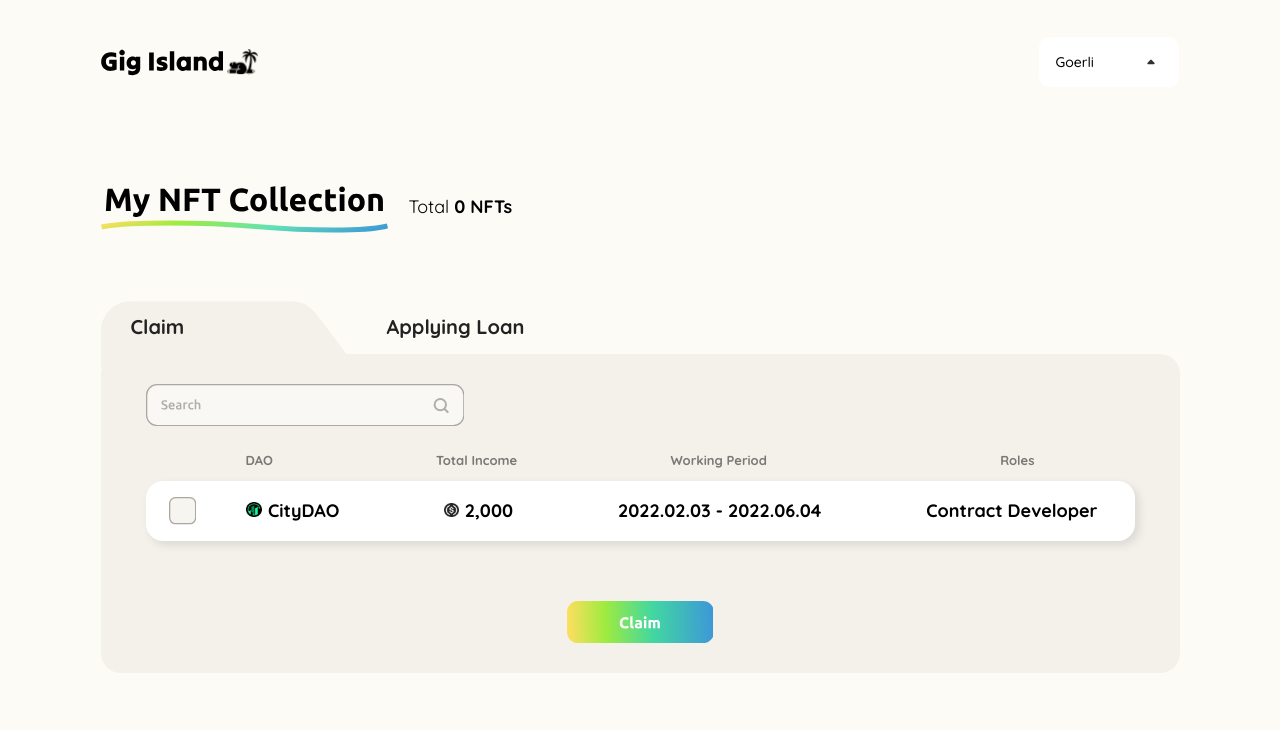
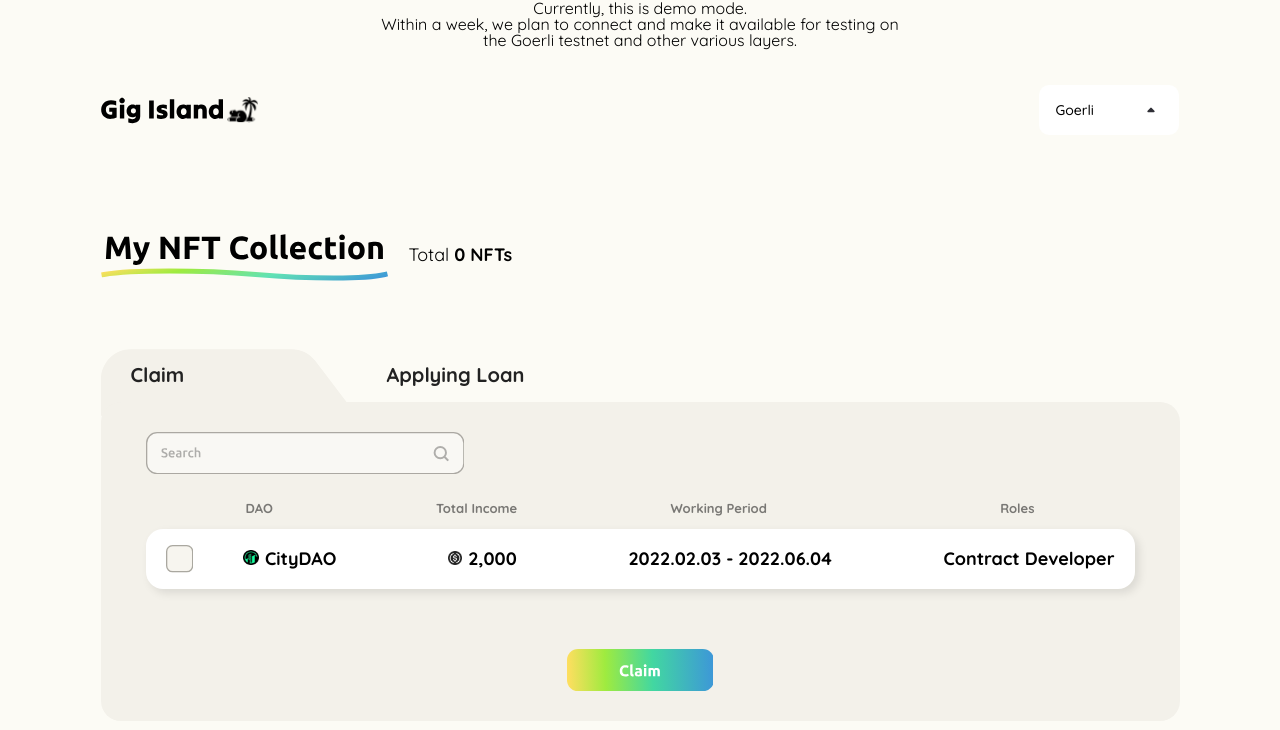
Before and after one commit to ETH-Denver-Gig-island/GI_front, a React (Create React App) app: page /mypage in a window 1280 px wide. Shown: the top 730 px of the page. Built offline with nearby package versions, Linux system fonts and the light colour scheme.

Commit message:
fix UI errors

```diff
--- a/src/App.css
+++ b/src/App.css
@@ -17,14 +17,14 @@ html {
     height: 100vmax;
 }
 
-.row { /* 꽉 차지않는 row */
+.row {
     width: max-content;
     height: max-content;
     display: flex;
     flex-direction: row;
 }
 
-.f-row { /* 부모에 꽉 차는 row */
+.f-row {
     width: 100%;
     display: flex;
     flex-direction: row;
@@ -37,14 +37,14 @@ html {
     flex-direction: row;
 }
 
-.column { /* 꽉 차지않는 column */
+.column {
     width: max-content;
     height: max-content;
     display: flex;
     flex-direction: column;
 }
 
-.f-column { /* 부모에 꽉 차는 column */
+.f-column {
     width: 100%;
     display: flex;
     flex-direction: column;
--- a/src/App.js
+++ b/src/App.js
@@ -25,8 +25,8 @@ function App() {
     const [web3, setWeb3] = useState();
 
     useEffect(() => {
-        // 검사
         setLoading(true);
+        // Token Verify
         setIsLogged(true);
         setLoading(false);
     }, []);
@@ -39,6 +39,9 @@ function App() {
 
     return (
         <div className={'App'}>
+            Currently, this is demo mode. <br/>
+            Within a week, we plan to connect and make it available for testing on<br/>
+            the Goerli testnet and other various layers.
             <ScrollToTop/>
             <GlobalStyle/>
             {/*<Header/>*/}
--- a/src/components/global/LoanStatus.js
+++ b/src/components/global/LoanStatus.js
@@ -10,20 +10,25 @@ const Container = styled.div`
     height: 100%;
 
     border-radius: 10px;
+    background-color: ${p => p.back};
 
     font-style: normal;
     font-weight: 700;
     font-size: calc(20px * 0.65);
+    color: ${p => p.color};
 `;
 
-const status = {
-    InProgress: [COLORS.blue, COLORS.trans_blue],
-}
+const status = [
+    ['In Progress', COLORS.green, COLORS.trans_green],
+    ['Done', COLORS.blue, COLORS.trans_blue],
+    ['Reject', COLORS.red, COLORS.trans_red],
+]
 
 // 0: In Progress, 1: Done, 2: Reject
 function LoanStatus({mode}) {
     return (
-        <Container>
+        <Container color={status[mode][1]} back={status[mode][2]}>
+            {status[mode][0]}
         </Container>
     );
 }
--- a/src/components/utils/actions/Animations.js
+++ b/src/components/utils/actions/Animations.js
@@ -31,3 +31,14 @@ export const FadeInAni = keyframes`
         opacity: 1;
     }
 `;
+
+export const GradientAni = keyframes`
+    0% {
+        background-position: 0% 50%;
+    }
+    50% {
+        background-position: 100% 50%;
+    }
+    100% {
+        background-position: 0% 50%;
+`;
--- a/src/pages/User.js
+++ b/src/pages/User.js
@@ -5,7 +5,7 @@ import SizeBox from "../components/utils/blocks/SizeBox";
 import Spacer from "../components/utils/blocks/Spacer";
 import Selector from "../components/global/Selector";
 import {useEffect, useState} from "react";
-import {ContentLoaded} from "../components/utils/actions/Animations";
+import {ContentLoaded, GradientAni} from "../components/utils/actions/Animations";
 import {useNavigate} from "react-router-dom";
 import {ReactComponent as Collection} from "../assets/image/img_text-nft.svg";
 import {COLORS} from "../styles/colors";
@@ -23,6 +23,7 @@ import CircleLoading from "../components/global/CircleLoading";
 import ImageLoader from "../components/utils/blocks/ImageLoader";
 import ClaimModal from "../components/global/modal/ClaimModal";
 import LoanModal from "../components/global/modal/LoanModal";
+import LoanStatus from "../components/global/LoanStatus";
 
 const Container = styled.div`
     display: flex;
@@ -110,6 +111,8 @@ const ListIteOption = styled.div`
 const ListItemContainer = styled.div`
     cursor: pointer;
 
+    position: relative;
+
     display: flex;
     flex-direction: row;
     align-items: center;
@@ -117,22 +120,48 @@ const ListItemContainer = styled.div`
 
     width: 100%;
     height: 60px;
-    background: ${p => p.selected ?
-            'linear-gradient(0deg, rgba(255, 255, 255, 0.7), rgba(255, 255, 255, 0.7)), linear-gradient(269.51deg, #3D97D8 0.43%, #61E2B4 55.69%, #9FEB3F 84.09%, #FFDE60 99.58%)'
-            : `${COLORS.white}`};
-
-    box-shadow: 4px 4px 10px rgba(0, 0, 0, 0.1);
     border-radius: 17px;
+    padding: 0px 20px;
+    background-color: ${COLORS.white};
 
     font-style: normal;
     font-weight: 800;
     font-size: 18px;
     line-height: 30px;
 
-    box-sizing: border-box;
-    padding: 0px 37px 0px 23px;
+    box-shadow: 4px 4px 10px rgba(0, 0, 0, 0.1);
 
-    transition: all 1s;
+    &:before {
+        content: "";
+        position: absolute;
+        z-index: 1;
+
+        top: 0;
+        left: 0;
+
+        width: ${p => p.selected ? '100%' : '0%'};
+        height: 100%;
+        background: linear-gradient(0deg, rgba(255, 255, 255, 0.7),
+        rgba(255, 255, 255, 0.7)),
+        linear-gradient(269.51deg,
+        #3D97D8 0.43%, #61E2B4 55.69%,
+        #9FEB3F 84.09%, #FFDE60 99.58%);
+
+        border-radius: 17px;
+        transition: width 0.5s ease-in-out;
+    }
+`;
+
+const ListItemWrapper = styled.div`
+    display: flex;
+    flex-direction: row;
+    align-items: center;
+    justify-content: center;
+
+    width: 100%;
+    height: 100%;
+
+    z-index: 2;
 `;
 
 const SearchBtn = styled(Search)`
@@ -273,6 +302,7 @@ function User() {
                                 <SizeBox h={20 * 0.65}/>
                                 <ListItemContainer selected={selectClaim}
                                                    onClick={() => setSelectClaim(v => !v)}>
+                                    <ListItemWrapper>
                                         {selectClaim ?
                                             <Check width={42 * 0.65} height={42 * 0.65}>
                                             </Check> :
@@ -289,12 +319,13 @@ function User() {
                                         2022.02.03 - 2022.06.04
                                         <Spacer/>
                                         Contract Developer
+                                    </ListItemWrapper>
                                 </ListItemContainer>
                             </>}
 
                             <SizeBox h={60}/>
                             <ClaimBtn width={226 * 0.65} height={65 * 0.65} onClick={() => {
-                                if(!selectClaim) {
+                                if (!selectClaim) {
                                     return;
                                 }
                                 setClaimModal(true);
@@ -303,20 +334,38 @@ function User() {
                             {isLoan && <>
                                 <SizeBox h={42 * 0.65}/>
                                 <ListIteOption>
+                                    <SizeBox w={20 * 0.65}/>
                                     DAO
                                     <Spacer/>
-                                    <SizeBox w={10}/>
+                                    <SizeBox w={95}/>
                                     Loan Amount
-                                    <Spacer/>
+                                    <SizeBox w={150}/>
                                     Payday
-                                    <SizeBox w={80}/>
                                     <Spacer/>
                                     Interest Rate(Monthly)
-                                    <SizeBox w={100}/>
+                                    <SizeBox w={32}/>
+                                    <Spacer/>
                                     Status
+                                    <SizeBox w={50}/>
                                 </ListIteOption>
+
+                                <SizeBox h={20 * 0.65}/>
                                 <ListItemContainer>
-                                    CityDAO<Spacer/>2,000<Spacer/>2023.12.01<Spacer/>15%<Spacer/>
+                                    <ImageLoader src={CityIcon} w={24 * 0.65} h={24 * 0.65}/>
+                                    <SizeBox w={6}/>
+                                    CityDAO
+                                    <Spacer/>
+                                    <ImageLoader src={Token} w={22 * 0.65} h={22 * 0.65}/>
+                                    <SizeBox w={6}/>
+                                    2,000
+                                    <Spacer/>
+                                    2023.12.01
+                                    <Spacer/>
+                                    15%
+                                    <Spacer/>
+                                    <SizeBox w={144 * 0.65} h={42 * 0.65}>
+                                        <LoanStatus mode={0}/>
+                                    </SizeBox>
                                 </ListItemContainer>
                             </>}
                         </>}
```
Also changed, not shown: src/components/global/Input.js (indentation only). Lines whose indentation alone changed are shown as unchanged.
